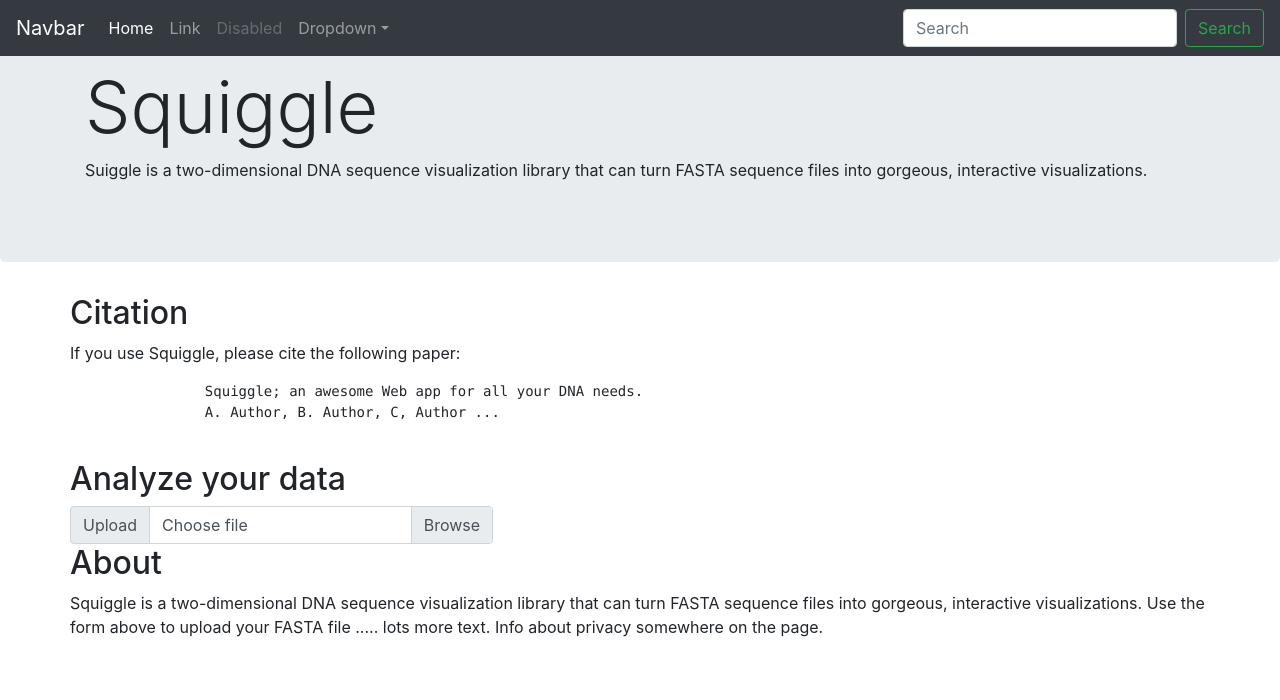
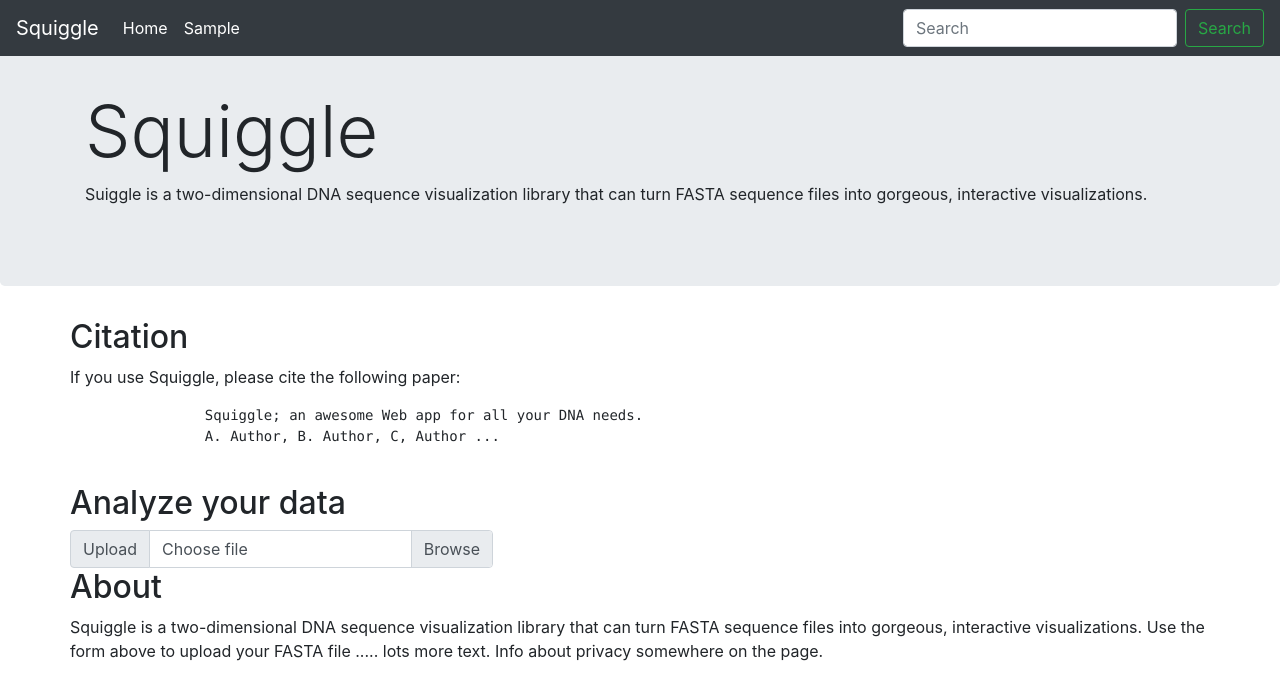
Before and after one commit to mick-t/squiggle_web, a Django app: page / in a window 1280 px wide. Shown: the top 700 px of the page. Run offline with Django 3.2, Linux system fonts and the light colour scheme; some libraries are stand-ins or nearby versions.

Commit message:
clean up nav bar, used namespace URL to get to the sample

```diff
--- a/squiggle_web/templates/base.html
+++ b/squiggle_web/templates/base.html
@@ -48,9 +48,10 @@
 <!--  html body goes here -->
 
     {% block navbar %}
-<!--  Nav Bar -->
+    <!--  Nav Bar -->
+    {# Example w/ nav bar etc: https://getbootstrap.com/docs/4.1/examples/jumbotron/ $}
     <nav class="navbar navbar-expand-md navbar-dark fixed-top bg-dark">
-      <a class="navbar-brand" href="#">Navbar</a>
+      <a class="navbar-brand" href="#">Squiggle</a>
       <button class="navbar-toggler" type="button" data-toggle="collapse" data-target="#navbarsExampleDefault" aria-controls="navbarsExampleDefault" aria-expanded="false" aria-label="Toggle navigation">
         <span class="navbar-toggler-icon"></span>
       </button>
@@ -58,21 +59,10 @@
       <div class="collapse navbar-collapse" id="navbarsExampleDefault">
         <ul class="navbar-nav mr-auto">
           <li class="nav-item active">
-            <a class="nav-link" href="#">Home <span class="sr-only">(current)</span></a>
+            <a class="nav-link" href='{% url "home" %}'>Home <span class="sr-only"></span></a>
           </li>
-          <li class="nav-item">
-            <a class="nav-link" href="#">Link</a>
-          </li>
-          <li class="nav-item">
-            <a class="nav-link disabled" href="#">Disabled</a>
-          </li>
-          <li class="nav-item dropdown">
-            <a class="nav-link dropdown-toggle" href="http://example.com" id="dropdown01" data-toggle="dropdown" aria-haspopup="true" aria-expanded="false">Dropdown</a>
-            <div class="dropdown-menu" aria-labelledby="dropdown01">
-              <a class="dropdown-item" href="#">Action</a>
-              <a class="dropdown-item" href="#">Another action</a>
-              <a class="dropdown-item" href="#">Something else here</a>
-            </div>
+          <li class="nav-item active">
+            <a class="nav-link" href='{% url "squiggle_views:index" %}'>Sample<span class="sr-only"></span></a>
           </li>
         </ul>
         <form class="form-inline my-2 my-lg-0">
```
